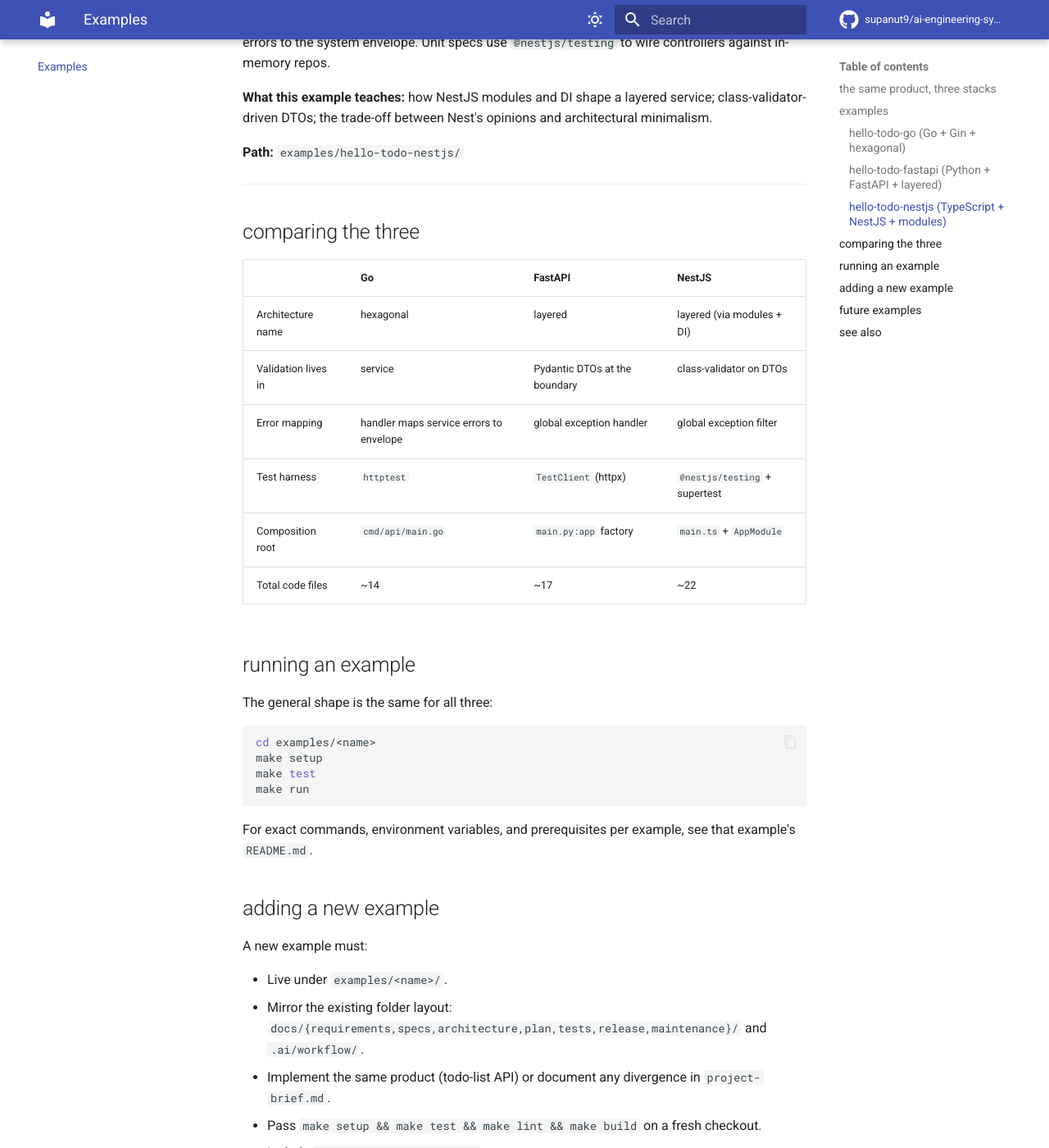
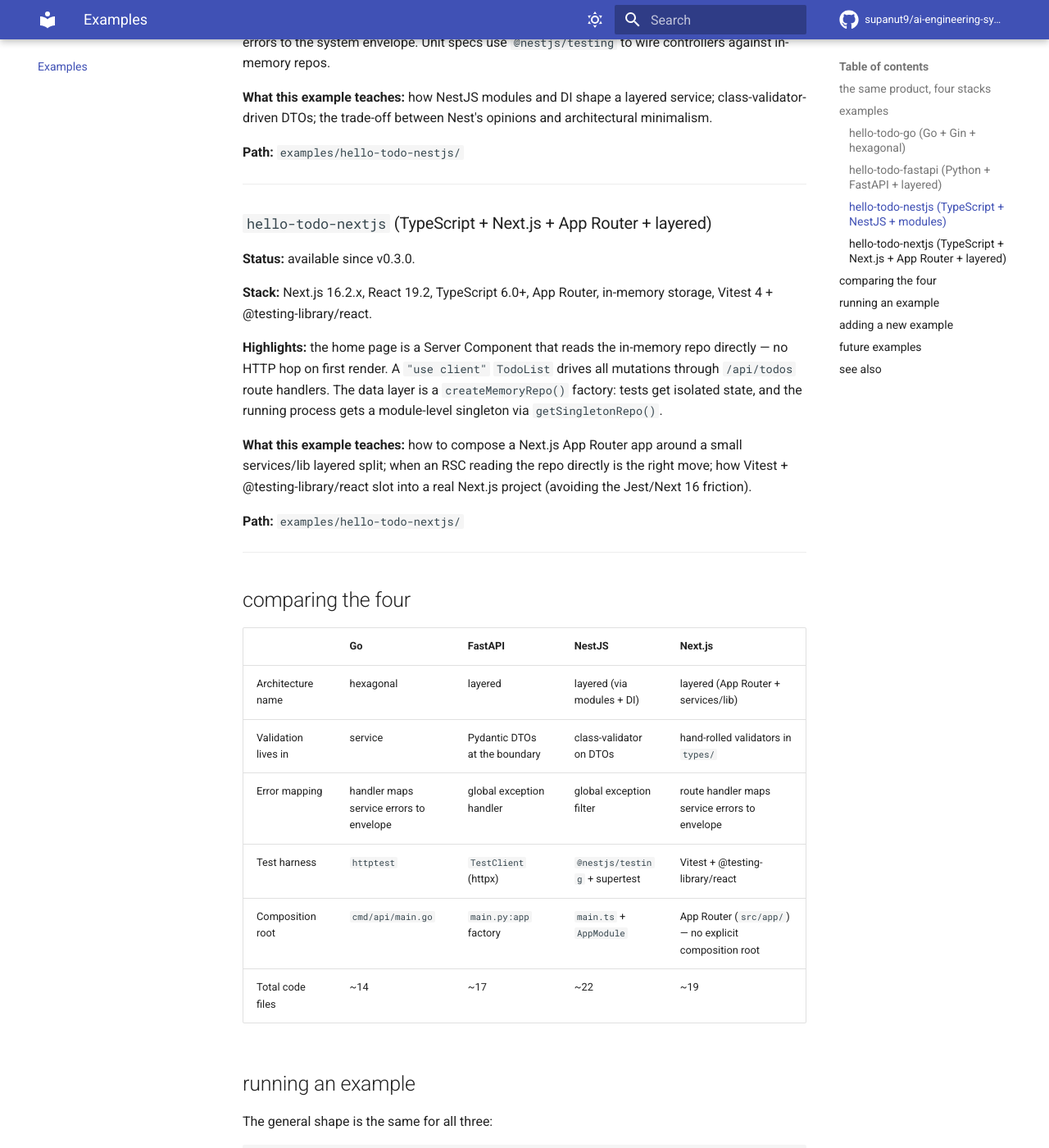
Before and after one commit to supanut9/ai-engineering-system, an MkDocs documentation site: the page built from docs/examples.md, in a window 1280 px wide and 1400 px high, scrolled down 1604 px. Shown: the whole window at 82% size. Built offline with MkDocs 1.6.1 and Material for MkDocs 9.7.7, drawn with Linux system fonts in a browser that asks for light colours; comment, search, counter and statistics services are not loaded; some of the changed text lies outside the part shown.

Commit message:
feat(verify-example): add Next.js stack + advertise hello-todo-nextjs
Extends verify-example.sh with a verify_nextjs() path that runs npm
install / vitest / eslint / next build, boots `next start` on port
3100, and smoke-tests the 5 endpoints (GET /healthz, POST /api/todos,
GET /api/todos, PATCH /api/todos/[id], DELETE /api/todos/[id]).
Dispatch wires the existing 'nextjs' stack detection to the new path;
nestjs/node still hit the placeholder.

docs/examples.md now lists hello-todo-nextjs alongside the Go,
FastAPI, and NestJS reference projects, removes it from "future
examples", and expands the comparison table to four columns. Verified
locally: `scripts/verify-example.sh --example hello-todo-nextjs`
passes in 64s end-to-end.

Co-Authored-By: Claude Opus 4.7 (1M context) <noreply@anthropic.com>

```diff
--- a/docs/examples.md
+++ b/docs/examples.md
@@ -2,9 +2,9 @@
 
 Each reference example is a tiny, fully filled-in project that walks all eight workflow phases end-to-end — Phase 0 intake, PRD, specs, architecture, ADR, planning, working code, tests, CI, and runbook. They are the proof-of-correctness for the workflow: a contributor can read any example and see what every artifact looks like when it is actually filled in for a real, if small, service. Nothing in the abstract workflow documentation substitutes for seeing a Phase 3 ADR or a Phase 5 runbook written out against a concrete problem.
 
-## the same product, three stacks
+## the same product, four stacks
 
-All three examples implement the same single-tenant in-memory todo-list HTTP API: six endpoints (`POST /todos`, `GET /todos`, `GET /todos/:id`, `PATCH /todos/:id`, `DELETE /todos/:id`, and `GET /health`), a single `Todo` entity with `id`, `title`, `done`, and `createdAt` fields, and a shared error envelope (`{"error": {"code": "...", "message": "..."}}`). The differences are entirely in how each stack idiom shapes the implementation — folder layout, dependency injection style, validation approach, and test harness.
+All four examples implement the same single-tenant in-memory todo-list HTTP API: six endpoints (`POST /todos`, `GET /todos`, `GET /todos/:id`, `PATCH /todos/:id`, `DELETE /todos/:id`, and `GET /health`), a single `Todo` entity with `id`, `title`, `done`, and `createdAt` fields, and a shared error envelope (`{"error": {"code": "...", "message": "..."}}`). The differences are entirely in how each stack idiom shapes the implementation — folder layout, dependency injection style, validation approach, and test harness.
 
 ## examples
 
@@ -50,16 +50,30 @@ All three examples implement the same single-tenant in-memory todo-list HTTP API
 
 ---
 
-## comparing the three
+### `hello-todo-nextjs` (TypeScript + Next.js + App Router + layered)
 
-| | Go | FastAPI | NestJS |
-|---|---|---|---|
-| Architecture name | hexagonal | layered | layered (via modules + DI) |
-| Validation lives in | service | Pydantic DTOs at the boundary | class-validator on DTOs |
-| Error mapping | handler maps service errors to envelope | global exception handler | global exception filter |
-| Test harness | `httptest` | `TestClient` (httpx) | `@nestjs/testing` + supertest |
-| Composition root | `cmd/api/main.go` | `main.py:app` factory | `main.ts` + `AppModule` |
-| Total code files | ~14 | ~17 | ~22 |
+**Status:** available since v0.3.0.
+
+**Stack:** Next.js 16.2.x, React 19.2, TypeScript 6.0+, App Router, in-memory storage, Vitest 4 + @testing-library/react.
+
+**Highlights:** the home page is a Server Component that reads the in-memory repo directly — no HTTP hop on first render. A `"use client"` `TodoList` drives all mutations through `/api/todos` route handlers. The data layer is a `createMemoryRepo()` factory: tests get isolated state, and the running process gets a module-level singleton via `getSingletonRepo()`.
+
+**What this example teaches:** how to compose a Next.js App Router app around a small services/lib layered split; when an RSC reading the repo directly is the right move; how Vitest + @testing-library/react slot into a real Next.js project (avoiding the Jest/Next 16 friction).
+
+**Path:** `examples/hello-todo-nextjs/`
+
+---
+
+## comparing the four
+
+| | Go | FastAPI | NestJS | Next.js |
+|---|---|---|---|---|
+| Architecture name | hexagonal | layered | layered (via modules + DI) | layered (App Router + services/lib) |
+| Validation lives in | service | Pydantic DTOs at the boundary | class-validator on DTOs | hand-rolled validators in `types/` |
+| Error mapping | handler maps service errors to envelope | global exception handler | global exception filter | route handler maps service errors to envelope |
+| Test harness | `httptest` | `TestClient` (httpx) | `@nestjs/testing` + supertest | Vitest + @testing-library/react |
+| Composition root | `cmd/api/main.go` | `main.py:app` factory | `main.ts` + `AppModule` | App Router (`src/app/`) — no explicit composition root |
+| Total code files | ~14 | ~17 | ~22 | ~19 |
 
 ## running an example
 
```
Also changed, not shown: other parts of docs/examples.md (+0 -1 lines), 1 other file.
